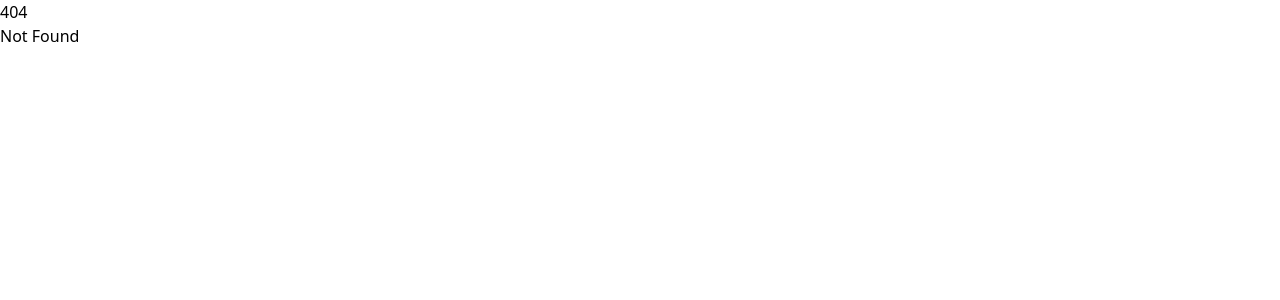
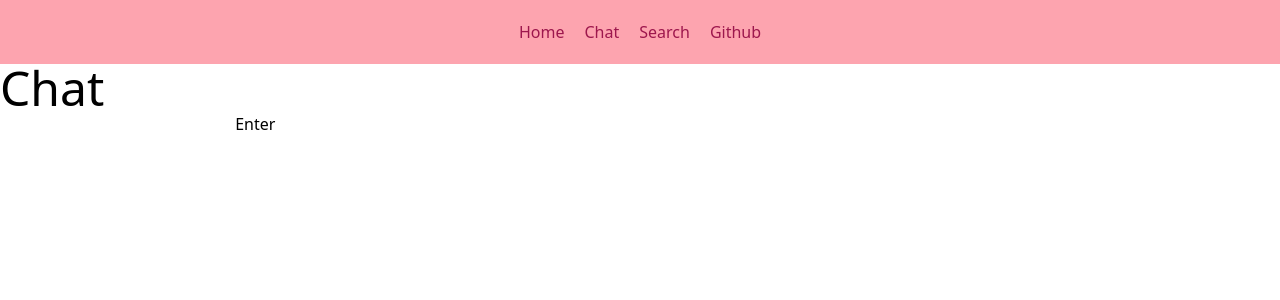
Before and after one commit to solunian/lahacks-product, a SvelteKit app: page /chat in a window 1280 px wide. Before the commit this address had no page. Shown: the top 300 px of the page. Built offline with nearby package versions, Linux system fonts and the light colour scheme.

Commit message:
create navbar stuff

```diff
--- /dev/null
+++ b/src/lib/components/Navbar.svelte
@@ -0,0 +1,6 @@
+<nav class="flex flex-row justify-center gap-5 bg-rose-300 text-pink-800 py-5 sticky top-0">
+    <a href="/">Home</a>
+    <a href="/chat">Chat</a>
+    <a href="/search">Search</a>
+    <a href="https://github.com/solunian/medtalk" target="_blank">Github</a>
+</nav>
--- a/src/routes/+layout.svelte
+++ b/src/routes/+layout.svelte
@@ -1,5 +1,7 @@
 <script>
     import "../app.css";
+    import Navbar from "../lib/components/Navbar.svelte";
 </script>
 
+<Navbar/>
 <slot />
--- a/src/routes/+page.svelte
+++ b/src/routes/+page.svelte
@@ -1,9 +1,3 @@
-<h1 class="text-3xl font-bold underline bg-slate-500">
-    Hello world!
-  </h1>
-
-  <style lang="postcss">
-    :global(html) {
-      background-color: theme(colors.gray.100);
-    }
-  </style>
+<h1 class="text-5xl">
+    Home
+</h1>
--- /dev/null
+++ b/src/routes/chat/+page.svelte
@@ -0,0 +1,16 @@
+<script>
+
+    const handleSubmit = () => {
+        console.log("enter");
+    }
+</script>
+
+<h1 class="text-5xl">
+    Chat
+</h1>
+
+
+<form on:submit|preventDefault={handleSubmit}>
+    <input type="text" class="">
+    <button>Enter</button>
+</form>
```
